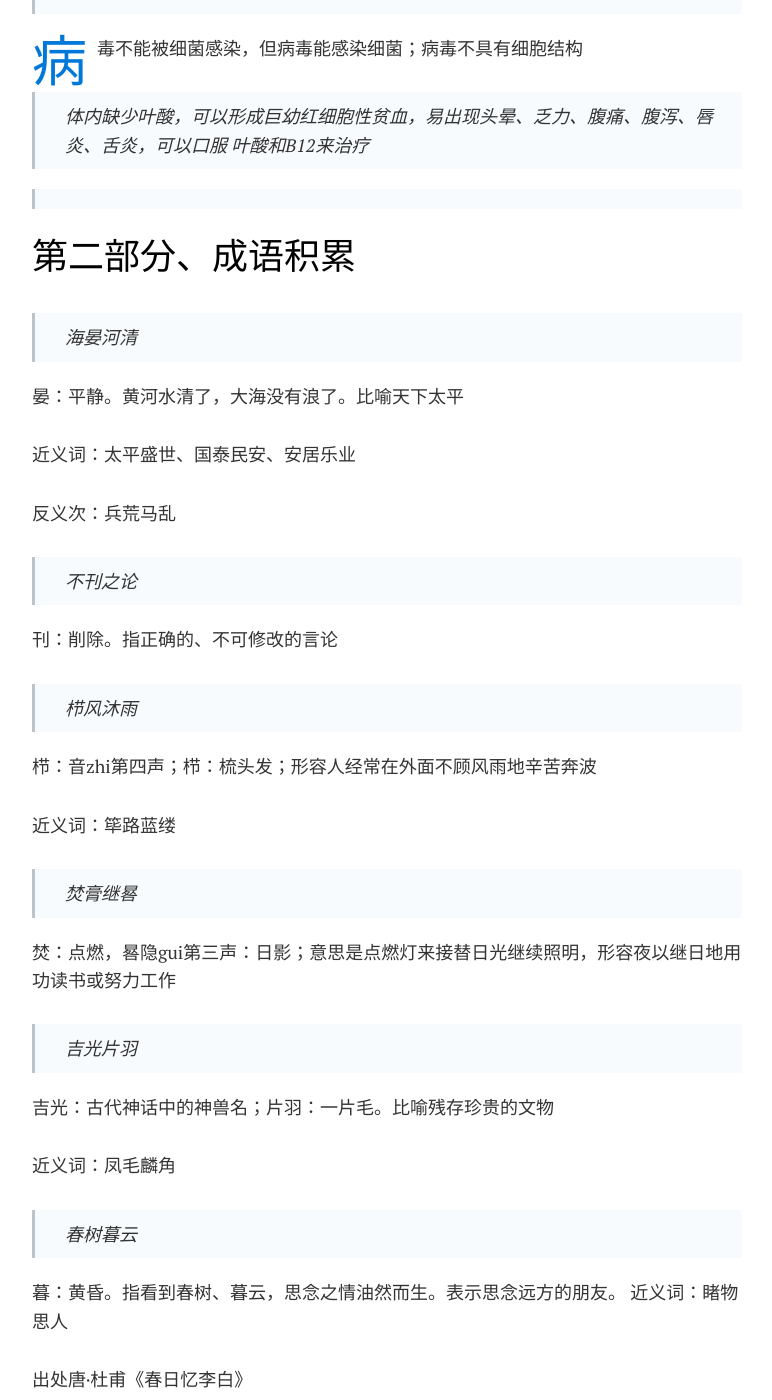
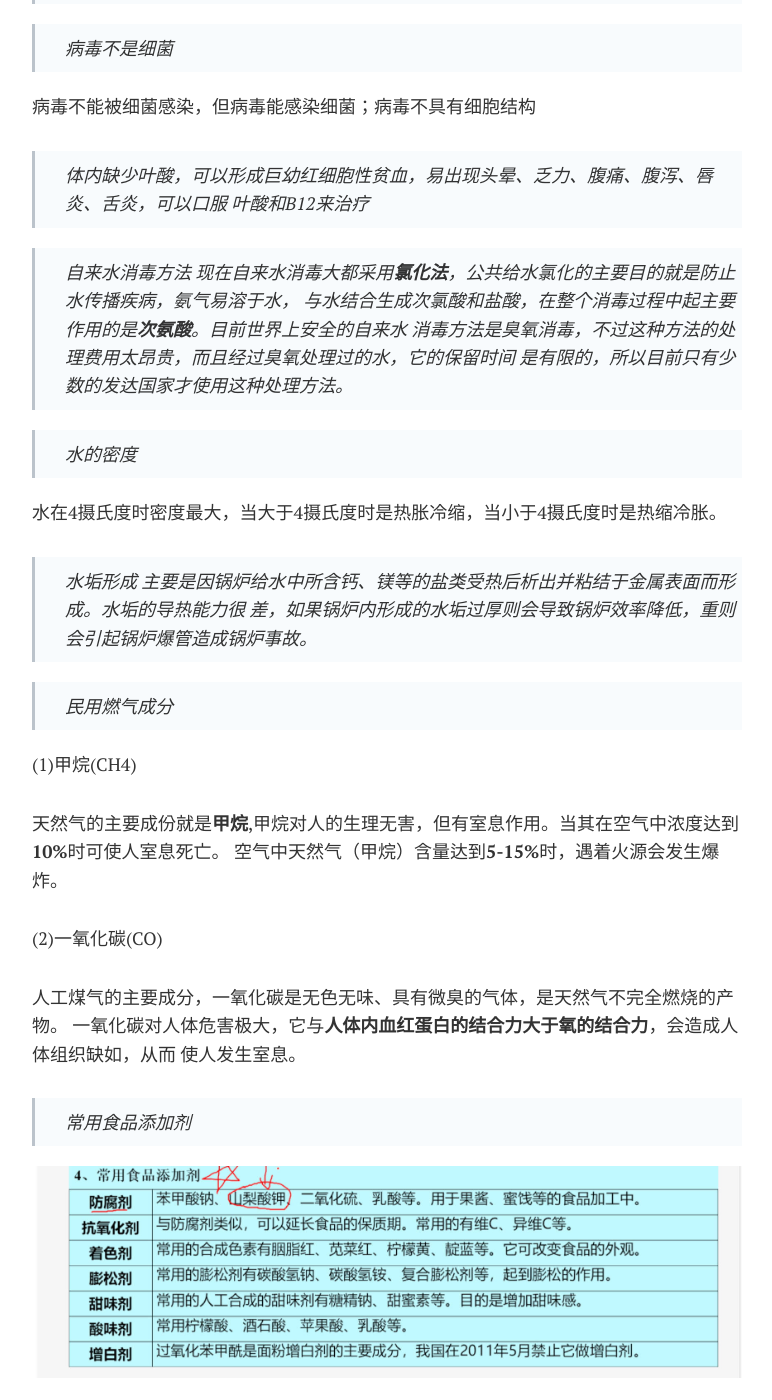
Before and after one commit to mytingbao/blog, a Jekyll site: the page built from _posts/公考积累/2023-03-28-公基积累.md, in a window 1280 px wide and 1400 px high, scrolled down 1027 px. Shown: the whole window, without its empty margins (253-1025 px from the left). Built offline with Jekyll 4.4.1, drawn with Linux system fonts in a browser that asks for light colours; some of the changed text lies outside the part shown.

Commit message:
更新公考博客积累

```diff
--- a/_posts/公考积累/2023-03-28-公基积累.md
+++ b/_posts/公考积累/2023-03-28-公基积累.md
@@ -19,7 +21,64 @@ description: 公基积累
 > 体内缺少叶酸，可以形成巨幼红细胞性贫血，易出现头晕、乏力、腹痛、腹泻、唇炎、舌炎，可以口服
 叶酸和B12来治疗
 
->
+> 自来水消毒方法
+现在自来水消毒大都采用**氯化法**，公共给水氯化的主要目的就是防止水传播疾病，氨气易溶于水，
+与水结合生成次氯酸和盐酸，在整个消毒过程中起主要作用的是**次氨酸**。目前世界上安全的自来水
+消毒方法是臭氧消毒，不过这种方法的处理费用太昂贵，而且经过臭氧处理过的水，它的保留时间
+是有限的，所以目前只有少数的发达国家才使用这种处理方法。
+
+> 水的密度
+
+水在4摄氏度时密度最大，当大于4摄氏度时是热胀冷缩，当小于4摄氏度时是热缩冷胀。
+
+> 水垢形成
+主要是因锅炉给水中所含钙、镁等的盐类受热后析出并粘结于金属表面而形成。水垢的导热能力很
+差，如果锅炉内形成的水垢过厚则会导致锅炉效率降低，重则会引起锅炉爆管造成锅炉事故。
+
+> 民用燃气成分
+
+(1)甲烷(CH4)
+
+天然气的主要成份就是**甲烷**,甲烷对人的生理无害，但有室息作用。当其在空气中浓度达到**10%**时可使人室息死亡。
+空气中天然气（甲烷）含量达到**5-15%**时，遇着火源会发生爆炸。
+
+(2)一氧化碳(CO)
+
+人工煤气的主要成分，一氧化碳是无色无味、具有微臭的气体，是天然气不完全燃烧的产物。
+一氧化碳对人体危害极大，它与**人体内血红蛋白的结合力大于氧的结合力**，会造成人体组织缺如，从而
+使人发生室息。
+
+> 常用食品添加剂
+
+![]({{site.baseurl}}/images/post/2023/03/01.jpg)
+
+> 3月12日是植树节，孙中山最初把植树节的时间确定在每年的**清明节**
+
+> 实施乡村振兴战略，必须把确保农产品特别是**粮食供给**作为首要任务
+
+> 俄国在1917年11月7日发生十月革命。11月8日，列宁签署《和平法令》，申明俄国政府向一切交战国人名缔结和约，
+标志着俄国退出十月革命
+
+> 1918年11月德国投降，标志着第一次世界大战结束
+
+> 《乱世佳人》的故事背景是美国**南北战争**
+
+> 圆明园、承德避暑山庄始建于康熙年间。
+
+> 扬州初名长春湖，乾隆年间更名为瘦西湖。
+
+> 紫禁城于永乐十八年建成
+
+> **国民用于购买食物的费用占日常支出的比重**即为恩格尔系数，恩格尔系数越大，代表生活水平月低，国家越贫穷
+
+> 所谓“誊录”，就是抄写试卷，是**北宋朝**用于杜绝舞弊的方法之一。
+举子的亲笔试卷称真卷，誊录后送归封弥官存档；誊录的卷子称草卷，送给考官评阅。誊录与封弥合称弥封誊录制。
+
+
+
+
+
+
 
 
 # 第二部分、成语积累
@@ -57,6 +116,7 @@ description: 公基积累
 > 春树暮云
 
 暮：黄昏。指看到春树、暮云，思念之情油然而生。表示思念远方的朋友。
+
 近义词：睹物思人
 
 出处唐·杜甫《春日忆李白》
@@ -83,6 +143,24 @@ description: 公基积累
 指不愿与粗鄙庸碌之人为伍。
 
 
+> 拾人牙慧
+
+（牙慧：牙齿内剔出的余食）比喻拾取别人的一言半语当作自己的话。 [1]  含贬义；在句中一般作谓语、宾语。
+
+出自南朝·宋·刘义庆《世说新语·文学》：“殷中军云：‘康伯未得我牙后慧。’
+
+> 功不唐捐
+
+功不唐捐意思是“世界上的所有功德与努力，都是不会白白付出的，必然是有回报的。玉汝于成是一个汉语成语，意思是意像打磨璞玉一样磨练你，使你成功。现多指逆境可以帮助一个人取得成功。
+
+功不唐捐，玉汝于成，行而不辍，未来可期！
+
+>
+
+
+
+
+
 # 第三部分、诗词积累
 
 > 浮生三千，吾爱有三：日，月与卿。日为朝，月为暮，卿为朝朝暮暮
@@ -91,6 +169,21 @@ description: 公基积累
 
 > 椿萱并茂，棠棣同馨
 
+> 娉娉袅袅十三余，豆蔻梢头二月初。
+春风十里扬州路，卷上珠帘总不如。
+
+译文
+
+十三四岁的少女姿态袅娜，举止轻盈美好，就像二月里含苞待放，初现梢头的豆蔻花。
+十里扬州路的春风骀荡，珠帘翠幕中的佳人姝丽没有比得上她。
+
+注释
+
+娉娉袅袅：形容女子体态轻盈美好。十三余：言其年龄。
+豆蔻：据《本草》载，豆蔻花生于叶间，南人取其未大开者，谓之含胎花，常以比喻处女。
+“春风二句”：说繁华的扬州城中，十里长街上有多少歌楼舞榭，珠帘翠幕中有多少佳人姝丽，但都不如这位少女美丽动人。
+
+
 # 第四部分、经典文章节选
 
 > 愿 **昼吉祥夜吉祥，昼夜六时恒吉祥**
@@ -98,4 +191,17 @@ description: 公基积累
 ——————《吉利经》节选
 
 
+> 生活中的情况往往是，我们不是看到希望再坚持，而是坚持才能看到希望。山穷水尽，柳暗花明，
+两种景色的迥然转换是因为你多走了几步。
+
 >
+
+# 第五部分、常用高级成语替换
+
+> 积土成山 ———— 山不让尘、川不辞盈
+
+> 循序渐进 ———— 积微成大、陟遐自迩
+
+> 珍惜时光 ———— 桑榆非晚、柠月如风
+
+桑榆：人到晚年；柠月：青春岁月
```
Also changed, not shown: other parts of _posts/公考积累/2023-03-28-公基积累.md (+2 -0 lines), _posts/公考积累/2023-03-13-必备金句.md (+22 -0 lines), images/post/2023/03/01.jpg (added).
